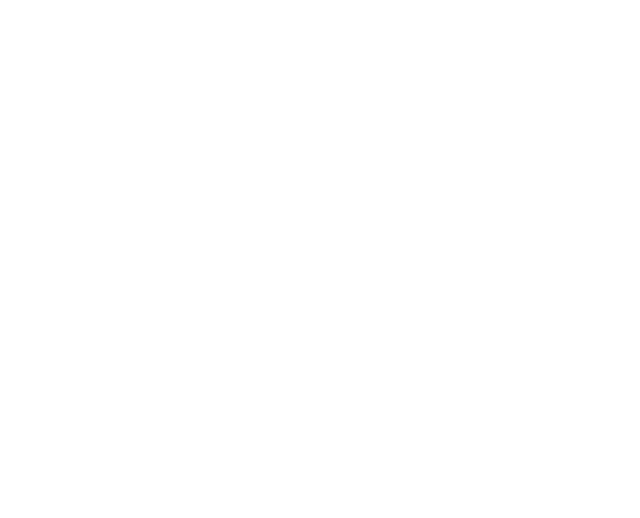
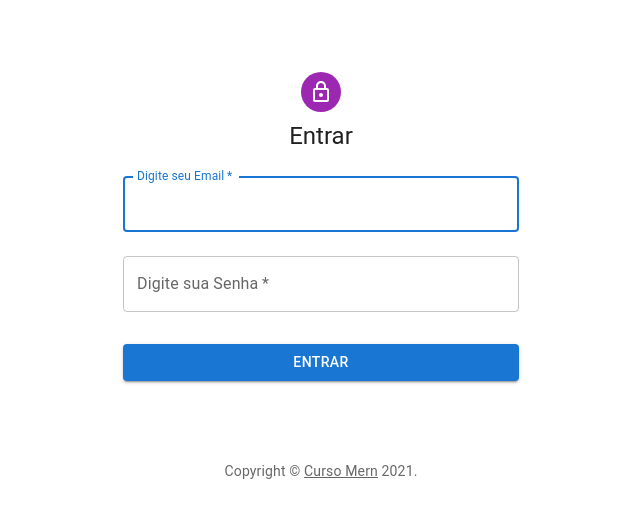
Before and after one commit to luizsj/nodejs_react_mern, a React (Create React App) app in the folder client/: page /admin/login in a window 1280 px wide. Before the commit this address had no page. Shown: the top 518 px of the page, without its empty margins (319-959 px from the left). Built offline with nearby package versions, Linux system fonts and the light colour scheme.

Commit message:
a.21: autenticação, frontend

```diff
--- /dev/null
+++ b/client/src/pages/admin/login/index.js
@@ -0,0 +1,126 @@
+import * as React from 'react';
+import { useState } from 'react';
+import Avatar from '@mui/material/Avatar';
+import Button from '@mui/material/Button';
+import CssBaseline from '@mui/material/CssBaseline';
+import TextField from '@mui/material/TextField';
+import FormControlLabel from '@mui/material/FormControlLabel';
+import Checkbox from '@mui/material/Checkbox';
+import Link from '@mui/material/Link';
+import Grid from '@mui/material/Grid';
+import Box from '@mui/material/Box';
+import LockOutlinedIcon from '@mui/icons-material/LockOutlined';
+import Typography from '@mui/material/Typography';
+import Container from '@mui/material/Container';
+import { createTheme, ThemeProvider } from '@mui/material/styles';
+
+function Copyright(props) {
+  return (
+    <Typography variant="body2" color="text.secondary" align="center" {...props}>
+      {'Copyright © '}
+      <Link color="inherit" href="https://mui.com/">
+        Curso Mern
+      </Link>{' '}
+      {new Date().getFullYear()}
+      {'.'}
+    </Typography>
+  );
+}
+
+const theme = createTheme();
+
+export default function SignIn() {
+  {/* const handleSubmit = (event) => {
+    event.preventDefault();
+    const data = new FormData(event.currentTarget);
+    // eslint-disable-next-line no-console
+    console.log({
+      email: data.get('email'),
+      password: data.get('password'),
+    });
+
+  };
+*/}
+  const [email, setEmail] = useState();
+  const [senha, setSenha] = useState();
+
+  async function handleSubmit(){
+      alert('autenticar '+email);
+  }
+  return (
+    <ThemeProvider theme={theme}>
+      <Container component="main" maxWidth="xs">
+        <CssBaseline />
+        <Box
+          sx={{
+            marginTop: 8,
+            display: 'flex',
+            flexDirection: 'column',
+            alignItems: 'center',
+          }}
+        >
+          <Avatar sx={{ m: 1, bgcolor: 'secondary.main' }}>
+            <LockOutlinedIcon />
+          </Avatar>
+          <Typography component="h1" variant="h5">
+            Entrar
+          </Typography>
+          <Box component="form" onSubmit={handleSubmit} noValidate sx={{ mt: 1 }}>
+            <TextField
+              margin="normal"
+              required
+              fullWidth
+              id="email"
+              label="Digite seu Email"
+              name="email"
+              autoComplete="email"
+              autoFocus
+              value={email}
+              onChange={e => setEmail(e.target.value)}
+            />
+            <TextField
+              margin="normal"
+              required
+              fullWidth
+              name="password"
+              label="Digite sua Senha"
+              type="password"
+              id="password"
+              autoComplete="current-password"
+              value={senha}
+              onChange={e => setSenha(e.target.value)}
+            />
+            {/*}
+            <FormControlLabel
+              control={<Checkbox value="remember" color="primary" />}
+              label="Remember me"
+        /> */}
+            <Button
+              type="submit"
+              fullWidth
+              variant="contained"
+              sx={{ mt: 3, mb: 2 }}
+
+            >
+              Entrar
+            </Button>
+            {/*}
+            <Grid container>
+              <Grid item xs>
+                <Link href="#" variant="body2">
+                  Forgot password?
+                </Link>
+              </Grid>
+              <Grid item>
+                <Link href="#" variant="body2">
+                  {"Don't have an account? Sign Up"}
+                </Link>
+              </Grid>
+            </Grid>     */}
+          </Box>
+        </Box>
+        <Copyright sx={{ mt: 8, mb: 4 }} />
+      </Container>
+    </ThemeProvider>
+  );
+}
--- a/client/src/routes.js
+++ b/client/src/routes.js
@@ -11,6 +11,7 @@
 import UsuariosListar from './pages/admin/usuarios';
 import UsuarioEditar from './pages/admin/usuarios/usuarios.editar';
 import UsuarioCadastrar from './pages/admin/usuarios/usuarios.cadastrar';
+import Login from './pages/admin/login';
 
 //IMPORTS CLIENT
 import Home from './pages/client/home';
@@ -25,6 +26,7 @@
                     <Route path="/produtos/:idProduto" element={<ProdutoDetails />} />
                     //*Rotas Admin *
                     <Route path="/admin"  element={<Dashboard />} />
+                    <Route path="/admin/login"  element={<Login />} />
                     <Route path="/admin/produtos" element={<ProdutosListar />} />
                     <Route path="/admin/produtos/cadastrar" element={<ProdutoCadastrar />} />
                     <Route path="/admin/produtos/editar/:idProduto" element={<ProdutoEditar />} />
```
